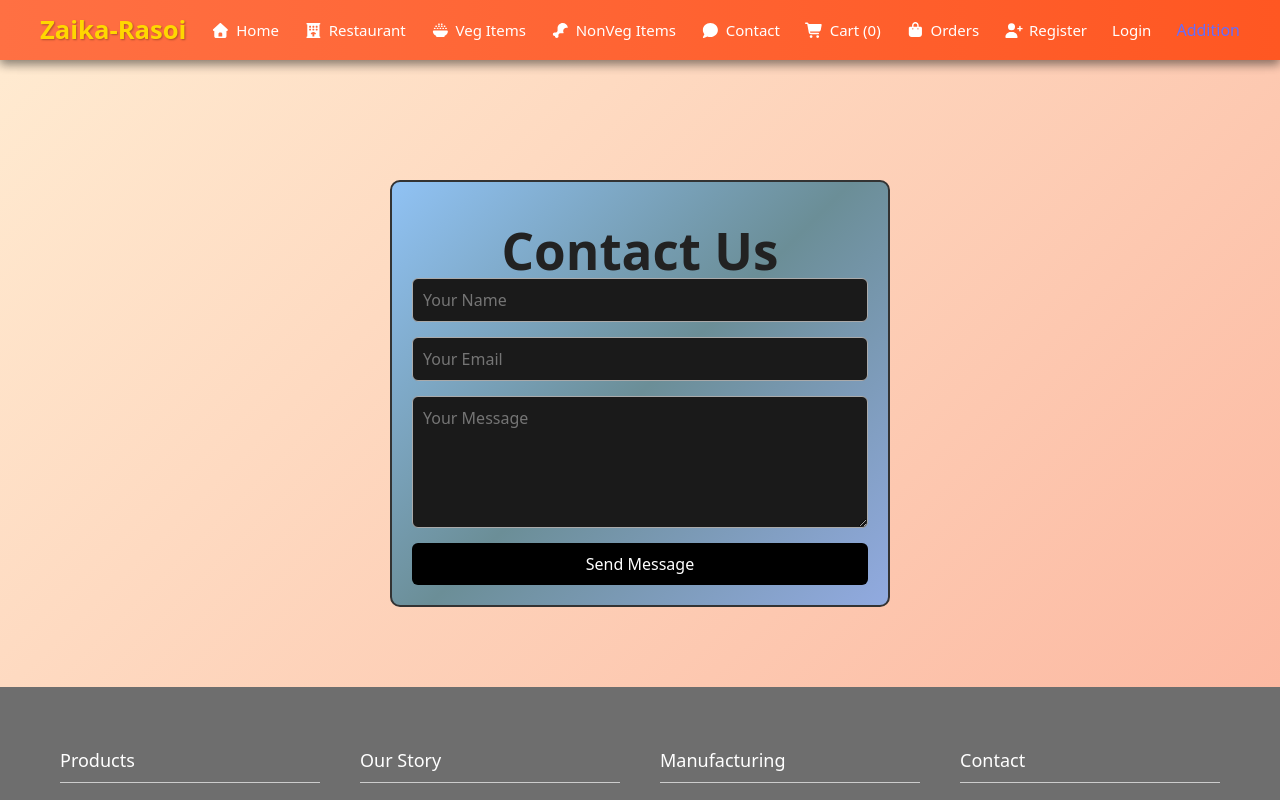
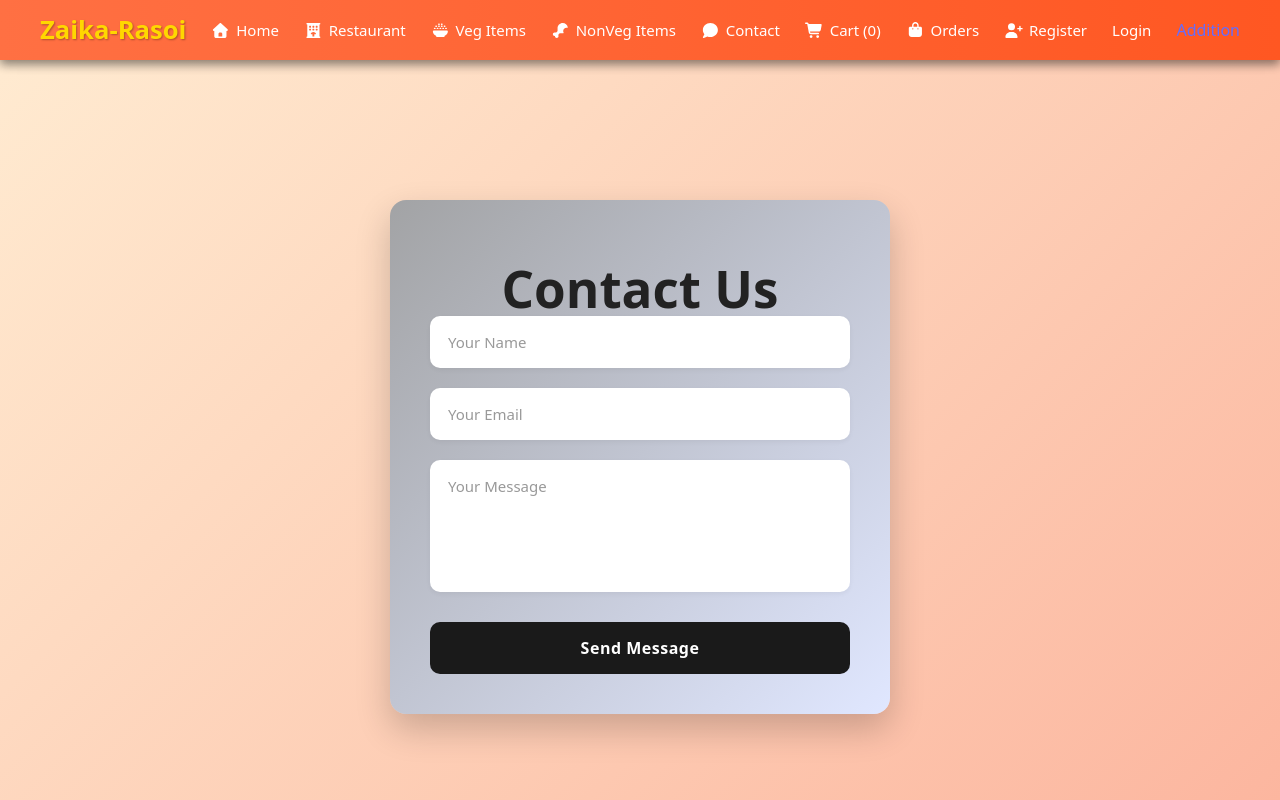
Before and after one commit to Shivansh-Bunkar/firstproject, a React (Vite) app: page /Contact in a window 1280 px wide. Shown: the top 800 px of the page. Built offline with nearby package versions, Linux system fonts and the light colour scheme.

Commit message:
added some css in contact

```diff
--- a/src/contact.css
+++ b/src/contact.css
@@ -1,36 +1,111 @@
+/* =========================
+   IMPROVED CONTACT STYLES
+   ========================= */
+
 .contact-container {
     max-width: 500px;
-    margin: 60px auto;
-    padding: 20px;
-    border: 2px solid #333;
-    border-radius: 10px;
+    margin: 80px auto;
+    /* More space from navbar */
+    padding: 40px;
+    /* More breathing room inside */
+    border: none;
+    /* Removed the heavy 2px border */
+    border-radius: 16px;
     text-align: center;
-    background: linear-gradient(135deg, rgb(144, 194, 244), rgb(107, 142, 151), rgb(145, 170, 224));
+
+    /* Modernized Gradient with a slight glass effect */
+    background: linear-gradient(135deg, #a2a3a5 0%, #e0e7ff 100%);
+    box-shadow: 0 15px 35px rgba(0, 0, 0, 0.2);
+    /* Deep shadow for depth */
+
+    /* Animation when page loads */
+    animation: fadeIn 0.6s ease-out;
+}
+
+@keyframes fadeIn {
+    from {
+        opacity: 0;
+        transform: translateY(20px);
+    }
+
+    to {
+        opacity: 1;
+        transform: translateY(0);
+    }
+}
+
+.contact-container h2 {
+    color: #1a1a1a;
+    font-size: 2rem;
+    margin-bottom: 25px;
+    font-weight: 700;
 }
 
 .contact-form {
     display: flex;
     flex-direction: column;
-    gap: 15px;
+    gap: 20px;
+    /* Even spacing between inputs */
 }
 
 .contact-form input,
 .contact-form textarea {
-    padding: 10px;
-    border: 1px solid #aaa;
-    border-radius: 6px;
-    font-size: 16px;
+    padding: 14px 16px;
+    border: 2px solid transparent;
+    /* Invisible border until focus */
+    border-radius: 10px;
+    font-size: 15px;
+    background-color: #ffffff !important;
+    /* Force white background */
+    color: #333 !important;
+    transition: all 0.3s ease;
+    outline: none;
+    box-shadow: 0 2px 5px rgba(0, 0, 0, 0.05);
+}
+
+/* The "Magic" Focus State */
+.contact-form input:focus,
+.contact-form textarea:focus {
+    border-color: #646cff;
+    /* Matches your brand color */
+    box-shadow: 0 0 0 4px rgba(100, 108, 255, 0.1);
+    transform: translateY(-2px);
+}
+
+.contact-form textarea {
+    resize: none;
+    /* Prevents user from breaking the layout */
+    font-family: inherit;
 }
 
 .contact-form button {
-    padding: 10px;
+    margin-top: 10px;
+    padding: 15px;
     border: none;
-    background: black;
+    background: #1a1a1a;
+    /* Sleek black */
     color: white;
-    border-radius: 6px;
+    font-size: 16px;
+    font-weight: 600;
+    border-radius: 10px;
     cursor: pointer;
+    transition: all 0.3s cubic-bezier(0.4, 0, 0.2, 1);
+    letter-spacing: 0.5px;
 }
 
 .contact-form button:hover {
     background: #333;
+    transform: translateY(-3px);
+    box-shadow: 0 5px 15px rgba(0, 0, 0, 0.3);
 }
+
+.contact-form button:active {
+    transform: translateY(-1px);
+}
+
+/* Placeholder styling */
+.contact-form input::placeholder,
+.contact-form textarea::placeholder {
+    color: #999;
+    font-weight: 400;
+}
```
